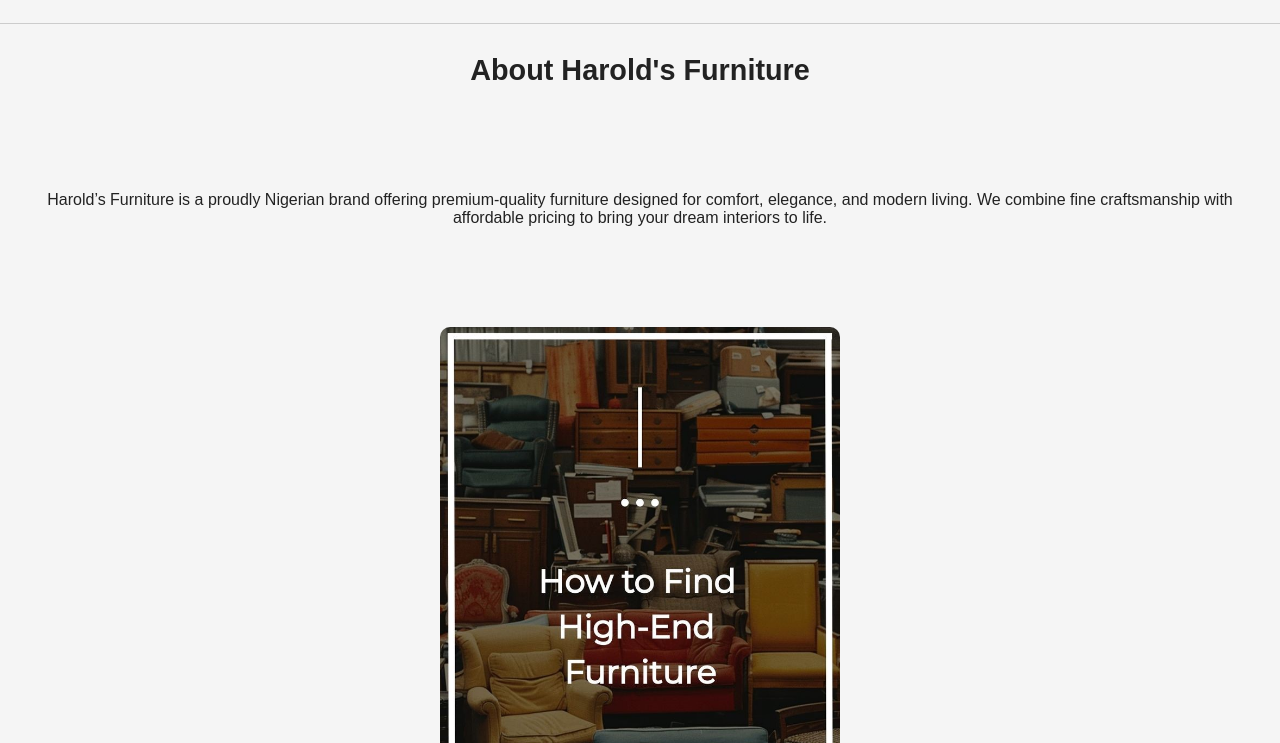
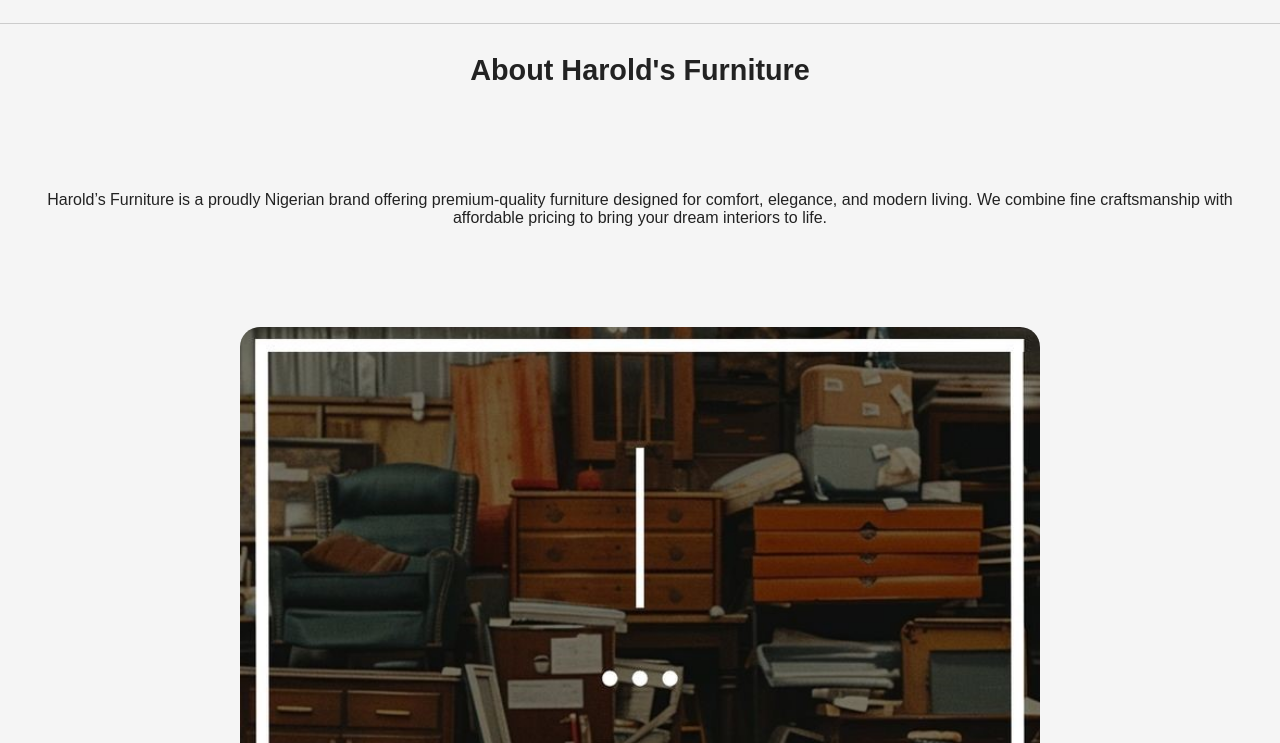
Before and after one commit to vinchirecordz/funiturehub, a plain HTML site: page about.html in a window 1280 px wide. Shown: the part 57-800 px from the top of the page. Drawn offline with Linux system fonts and the light colour scheme.

Commit message:
third commit

```diff
--- a/css/style.css
+++ b/css/style.css
@@ -225,18 +225,14 @@ footer {
 }
 
 .about img {
-  margin-top: 20px;
+  display: block;
+  margin: 20px auto; /* centers horizontally */
   max-width: 800px;
   width: 100%;
-  border-radius: 10px;
+  border-radius: 20px; /* 1000px makes it too round */
 }
 
-img {
-  width: 400px !important;
-  height: auto !important;
-  display: block;
-  margin: 0 auto;
-}
+
 
 /* ---------- CART PAGE ---------- */
 .cart {
```
